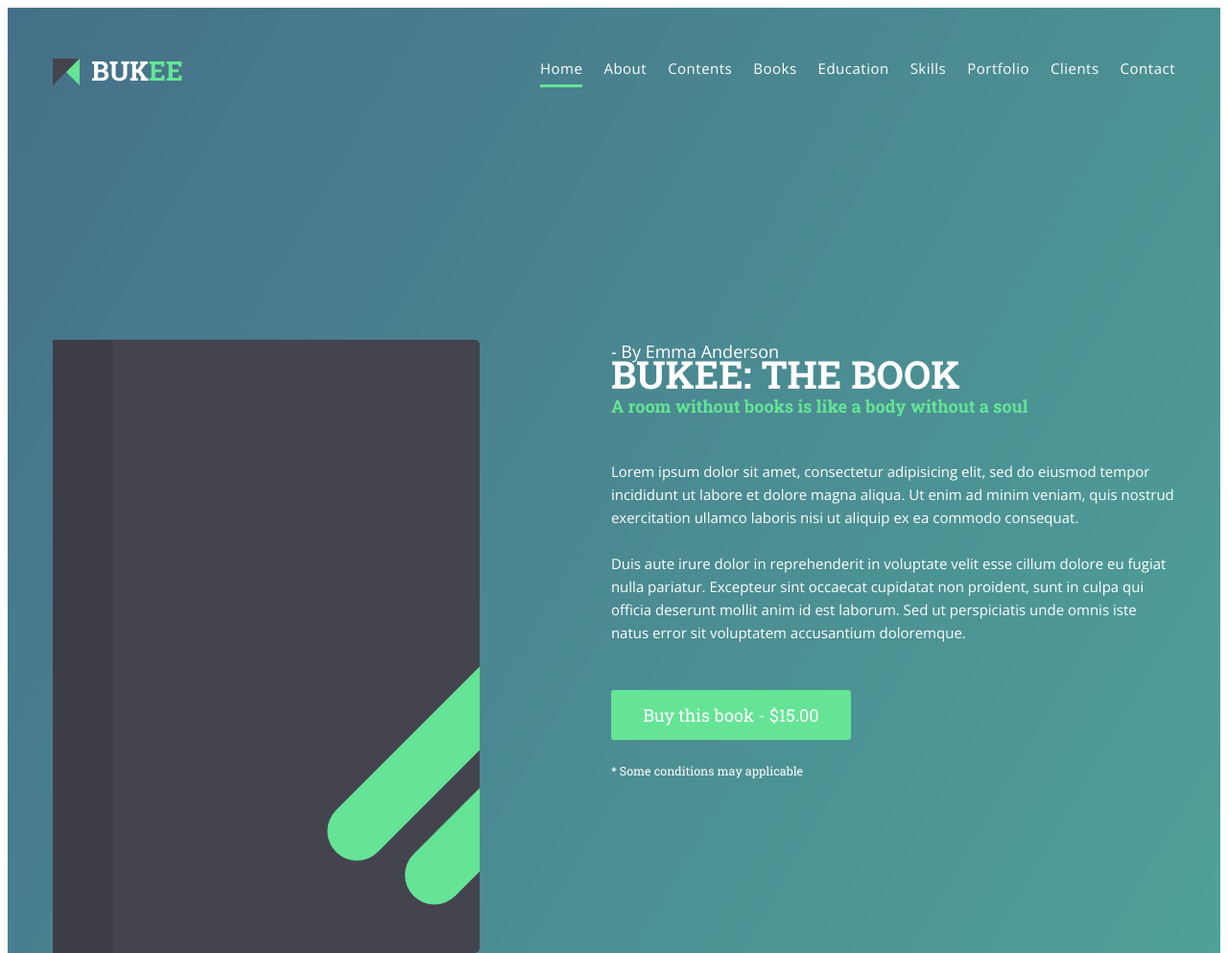
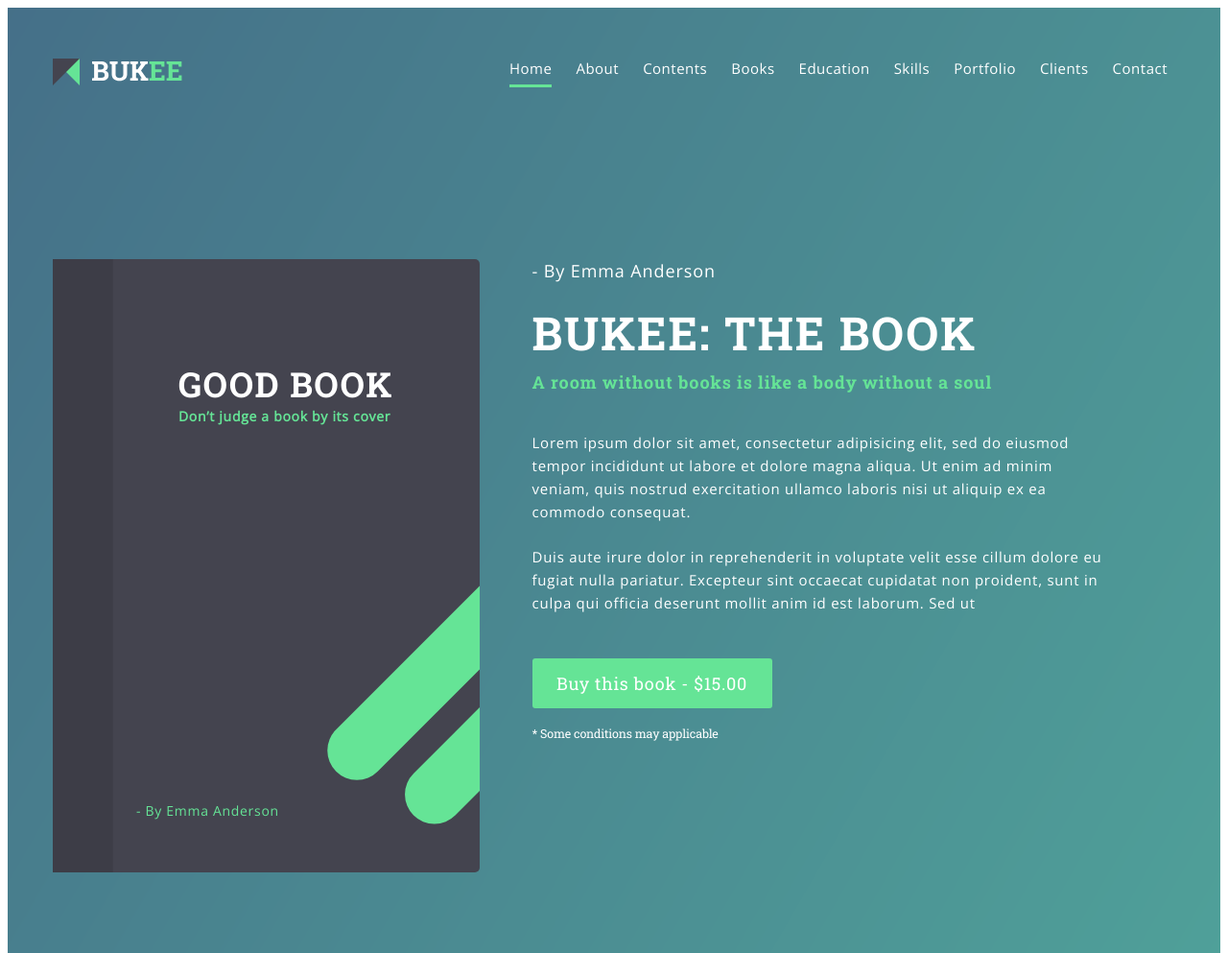
Before and after one commit to Kostyan4/Bukee, a website: page src/views/index.html in a window 1280 px wide. Shown: the top 993 px of the page at 96% size. Drawn offline with nearby package versions, Linux system fonts and the light colour scheme; files that its build step writes are made by us from their sources; files whose address does not match are found by name.

Commit message:
top-block-end

```diff
--- a/src/styles/main.scss
+++ b/src/styles/main.scss
@@ -16,6 +16,10 @@ $bg-dark-color: #44444f;
 h1, h2, h3, h4, p {
     padding: 0;
     margin: 0;
+}
+
+small {
+    letter-spacing: -0.19px;
 }
 
 h3 {
@@ -39,11 +43,11 @@ body{
     background-image: url(../img/bg.png) ; // Задаем фаил фона
     background-repeat: no-repeat; // Пишем свойство, чтобы картинка фона не повторялась
     background-size: cover; //Масштабирует картинку так, чтобы она накрыла собой весь блок с сохранением пропорций.
-    padding-bottom: 50px;
+    padding-bottom: 158px;
 }
 
 .header{
-    padding-bottom: 166px;
+    padding-bottom: 82px;
     padding-top: 36px;
     display: flex; //После установки данных значений свойства каждый дочерний элемент автоматически становится flex-элементом, выстраиваясь в один ряд (вдоль главной оси). При этом блочные и строчные дочерние элементы ведут себя одинаково, т.е. ширина блоков равна ширине их содержимого с учетом внутренних полей и рамок элемента.
     justify-content: space-between; // Задаем пустое растояние между элементами
@@ -62,11 +66,13 @@ body{
         display: flex; // Устанавливаем, что это flex эллемент. display: flex; делает все дочерние элементы резиновыми — flex, а не инлайновыми или блочными, как было изначально.
         justify-content: flex-end; //элементы выравниваются от конца главной оси;
         font-family: 'Open Sans', serif;
+        margin-right: 8px;
+        font-size: 15px;
         &__item{
-            margin-left: 22px; // Задаем внешний отступ слева, для каждого пункта
+            margin-left: 25px; // Задаем внешний отступ слева, для каждого пункта
             padding-bottom: 5px;
             border-bottom: 3px solid transparent; // Делаем черту невидимой
-            transition: 0,5s; // Создаём переход в 0,3 секунды
+            transition: 0.5s; // Создаём переход в 0,3 секунды
             &:hover{border-bottom: 3px solid $accent-color;}// Для псевдо класов можем использовать такой вид записи. При наведении на ссылку, через 0,3 сек. появится стиль
         }
         &__item.active{ // Создаём стиль для подкласса, чтобы сделать активный выбр ссылок
@@ -81,34 +87,39 @@ body{
 }
 
 .block-text{
-    flex-basis: calc(93% - 500px);
+    flex-basis: calc(93% - 417px);
     &__name{
         font-family: 'Open Sans', serif;
         font-size: 18px;
+        // margin-top: 45px;
+        letter-spacing: 0.9px;
     }
     &__name_top{
         margin-top: 16px;
         margin-left: 0;
     }
     &__title{
-        letter-spacing: 1,8px;
-        font-size: 40px;
+        letter-spacing: 1.8px;
+        font-size: 48px;
         font-weight: 700;
         margin-bottom: 44px;
+        margin-top: 41px;
         span{
             display: block; // для того чтобы элемент позицианировался не в строчку, а с новый строки
             color: $accent-color;
             font-size: 18px;
-            margin-top: 9px;
-            letter-spacing: 0,9px;
+            margin-top: 27px;
+            letter-spacing: 0.9px;
         }
     }
     &__description{
         font-family: 'Open Sans', serif;
         font-size: 15px;
         line-height: 24px;
-        margin-bottom: 24px;
-        letter-spacing: 0,75px;
+        margin-bottom: 28px;
+        margin-top: -5px;
+        letter-spacing: 0.75px;
+        max-width: 594px
     }
     &__btn{
         display: block;
@@ -119,10 +130,10 @@ body{
         border-radius: 3px;
         text-align: center;
         font-size: 18px;
-        margin-top: 48px;
-        margin-bottom: 19px;
+        margin-top: 46px;
+        margin-bottom: 13px;
         padding: 14px 0;
-        letter-spacing: 0,7px;
+        letter-spacing: 0.7px;
     }
 }
 
@@ -154,12 +165,37 @@ body{
     justify-content: space-between;
     margin-top: 82px;
     &-demo{
+        position: relative;
         display: block;
         width: 447px;
         height: 643px;
         background-image: url(../img/book.svg);
         background-repeat: no-repeat;
         flex-basis: 500px;
+        &__title{
+            font-size: 36px;
+            position: absolute;
+            left: 131px;
+            top: 118px;
+            letter-spacing: 1.4px;
+            span{
+                font-family: 'Open Sans', serif;
+                font-size: 14px;
+                color: $accent-color;
+                display: block;
+                margin-top: 10px;
+                letter-spacing: 0.7px;
+            }
+        }
+        &__author {
+            font-family: 'Open Sans', serif;
+            font-size: 14px;
+            color: $accent-color;
+            position: absolute;
+            bottom: 56px;
+            left: 87px;
+            letter-spacing: 0.7px;
+        }
     }
 }
 
@@ -212,6 +248,30 @@ body{
     }
     &-text {
         flex-basis: 41%;
+        &__links {
+            display: flex;
+            &>p {
+                font-family: 'Roboto Slab', serif;
+                font-size: 18px;
+                font-weight: 900;
+                margin-right: -12px;
+            }
+            &>ul {
+                display: flex;
+                list-style-type: none;
+                align-items: flex-start;
+                margin: 0;
+            }
+
+            &>ul>li {
+                flex-direction: row;
+                margin-right: 10px;
+            }
+            & .fa-btc::before, .fa-amazon::before, .fa-at::before {
+                color: $accent-color;
+            }
+
+        }
     }
     &-table {
         flex-basis: 49%;
@@ -221,6 +281,7 @@ body{
         padding: 0;
         counter-reset: list;
         column-count: 2;
+        margin-bottom: 10px;
     &>li {
         position: relative;
         padding-left: 36px;
@@ -245,5 +306,15 @@ body{
         }
      }
     }
+    &__btn {
+        margin-top: 40px;
+        background-color: $accent-color;
+        color: #fff;
+        border-style: none;
+        padding: 14px 47px;
+        border-radius: 2px;
+        font-size: 18px;
+    }
  }
+
 }
--- a/src/views/index.html
+++ b/src/views/index.html
@@ -18,6 +18,8 @@
 		<link rel="apple-touch-icon" sizes="180x180" href="./img/favicons/apple-touch-icon-180x180.png">
 		<link href="https://fonts.googleapis.com/css?family=Open+Sans:400,400i|Roboto+Slab:100,400,700&display=swap&subset=cyrillic-ext" rel="stylesheet">
 		<link rel="stylesheet" href="./styles/main.css">
+		<script src="https://kit.fontawesome.com/4aa40e19ca.js"></script>
+		<link rel="stylesheet" href="">
 	</head>
 	<body>
 		<div class="page-main"> <!-- Создаём класс page-main, для обозначения верхнего блока. -->
@@ -39,13 +41,16 @@
 				<div class="wrap"> <!-- Эта обёртка будет задавать нам ширину контента -->
 					<div class="block-book"> <!-- Так-как используем display flax, создаем первый блок  -->
 						<div class="block-book-demo">
-
+							<h2 class="block-book-demo__title">GOOD BOOK
+							<span>Don’t judge a book by its cover</span>
+							</h2>
+							<p class="block-book-demo__author">- By Emma Anderson</p>
 						</div>
 						<div class="block-text">
 							<p class="block-text__name">- By Emma Anderson</p>
 							<h1 class="block-text__title"> BUKEE: THE BOOK <span> A room without books is like a body without a soul </span></h1>
 							<p class="block-text__description">Lorem ipsum dolor sit amet, consectetur adipisicing elit, sed do eiusmod tempor incididunt ut labore et dolore magna aliqua. Ut enim ad minim veniam, quis nostrud exercitation ullamco laboris nisi ut aliquip ex ea commodo consequat. </p>
-							<p class="block-text__description">Duis aute irure dolor in reprehenderit in voluptate velit esse cillum dolore eu fugiat nulla pariatur. Excepteur sint occaecat cupidatat non proident, sunt in culpa qui officia deserunt mollit anim id est laborum. Sed ut perspiciatis unde omnis iste natus error sit voluptatem accusantium doloremque.</p>
+							<p class="block-text__description">Duis aute irure dolor in reprehenderit in voluptate velit esse cillum dolore eu fugiat nulla pariatur. Excepteur sint occaecat cupidatat non proident, sunt in culpa qui officia deserunt mollit anim id est laborum. Sed ut</p>
 							<a href="#" class="block-text__btn">Buy this book - $15.00</a>
 							<small>* Some conditions may applicable</small>
 						</div>
@@ -88,13 +93,13 @@
 						<div class="block-about">
 							<div class="block-about-text">
 								<h3>About the book</h3>
-								<p>Lorem ipsum dolor sit amet, consectetur adipisicing elit, sed do eiusmod tempor incididunt ut labore et dolore magna ali qua. Ut enim ad minim veniam, quis nostrud exercitation ull amco laboris nisi ut aliquip ex ea commodo consequat. Duis aute irure dolor in reprehenderit in voluptate velit esse cillu m dolore eu fugiat nulla pariatur. Excepteur sint occaecat cupidatat non proident, sunt in culpa qui officia deserunt mollit anim id est laborum. Sed ut perspiciatis unde omnis iste natus error sit voluptatem accusantium doloremque laudantium, totam rem aperiam, eaque ipsa quae ab illo inventore veritatis et quasi architecto beatae vitae dicta sunt explicabo. Nemo enim ipsam voluptatem quia voluptas sit aspernatur aut odit aut fugit, sed quia consequuntur magni dolores eos qui ratione voluptatem sequi nesciunt. Neque porro quisquam est, qui dolorem ipsum quia dolor sit amet, consectetur, adipisci velit, sed quia non numquam eius modi tempora incidunt ut labore et dolore magnam aliquam quaerat voluptatem.</p>
-								<div>
+								<p>Lorem ipsum dolor sit amet, consectetur adipisicing elit, sed do eiusmod tempor incididunt ut labore et dolore magna ali qua. Ut enim ad minim veniam, quis nostrud exercitation ull amco laboris nisi ut aliquip ex ea commodo consequat. Duis aute irure dolor in reprehenderit in voluptate velit esse cillu m dolore eu fugiat nulla pariatur.</p>
+								<div class="block-about-text__links">
 									<p>Featured in:</p>
 									<ul>
-										<li><a href="#"></a></li>
-										<li><a href="#"></a></li>
-										<li><a href="#"></a></li>
+										<li><a href="#"><i class="fab fa-btc"></i></a></li>
+										<li><a href="#"><i class="fab fa-amazon"></i></a></li>
+										<li><a href="#"><i class="fas fa-at"></i></a></li>
 									</ul>
 								</div>
 							</div>
@@ -112,7 +117,7 @@
 									<li>Consectetur adipisicing elit</li>
 									<li>Labore et dolore magna</li>
 								</ol>
-								<button>More</button>
+								<button type="button" class="block-about-table__btn">More</button>
 							</div>
 						</div>
 					</div>
```
